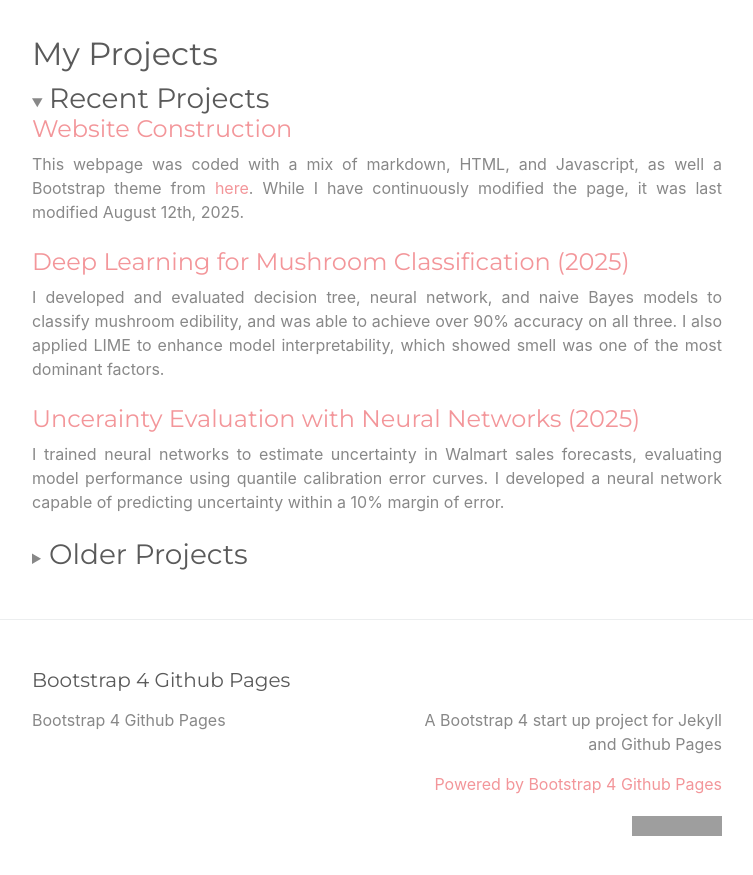
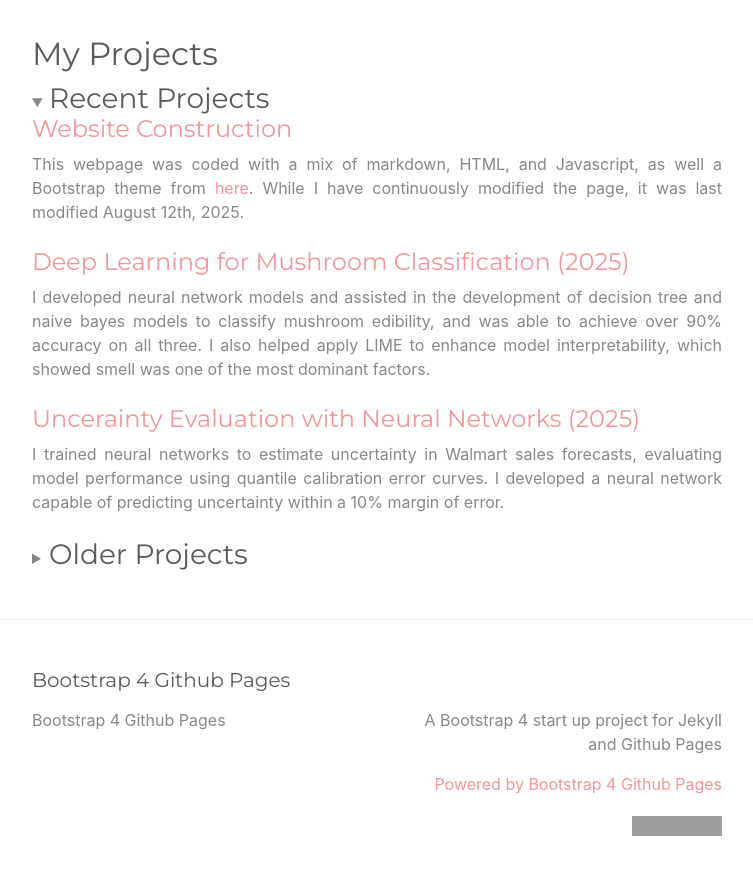
Before and after one commit to DerrickhSun/DerrickhSun.github.io, a Jekyll site: the page built from index.md, in a window 1280 px wide and 900 px high, scrolled down 1969 px. Shown: the top 875 px of the window, without its empty margins (263-1016 px from the left). Built offline with Jekyll 4.4.1, drawn with Linux system fonts in a browser that asks for light colours; grey boxes are pictures that could not be loaded.

Commit message:
minor index changes

```diff
--- a/index.md
+++ b/index.md
@@ -78,12 +78,12 @@
   This webpage was coded with a mix of markdown, HTML, and Javascript, as well a Bootstrap theme from <a href="https://github.com/nicolas-van/bootstrap-4-github-pages">here</a>. While I have continuously modified the page, it was last modified August 12th, 2025.
   </div><br>
 
-  <h4><a href="https://github.com/DerrickhSun/CS573MushroomProject">Deep Learning for Mushroom Classification (2025)</a></h4>
+  <h4><a href="https://github.com/DerrickhSun/MushroomProject">Deep Learning for Mushroom Classification (2025)</a></h4>
 
   <div style="text-align: justify">
-  I developed and evaluated decision tree, neural network, and naive Bayes models to classify mushroom edibility, and was able to achieve over 90% accuracy on all three. I also applied LIME to enhance model interpretability, which showed smell was one of the most dominant factors.</div><br>
+  I developed neural network models and assisted in the development of decision tree and naive bayes models to classify mushroom edibility, and was able to achieve over 90% accuracy on all three. I also helped apply LIME to enhance model interpretability, which showed smell was one of the most dominant factors.</div><br>
 
-  <h4><a href="https://github.com/DerrickhSun/CS578-Uncertainty-Project">Uncerainty Evaluation with Neural Networks (2025)</a></h4>
+  <h4><a href="https://github.com/DerrickhSun/Uncertainty-Project">Uncerainty Evaluation with Neural Networks (2025)</a></h4>
 
   <div style="text-align: justify">
   I trained neural networks to estimate uncertainty in Walmart sales forecasts, evaluating model performance using quantile calibration error curves. I developed a neural network capable of predicting uncertainty within a 10% margin of error.</div><br>
```
